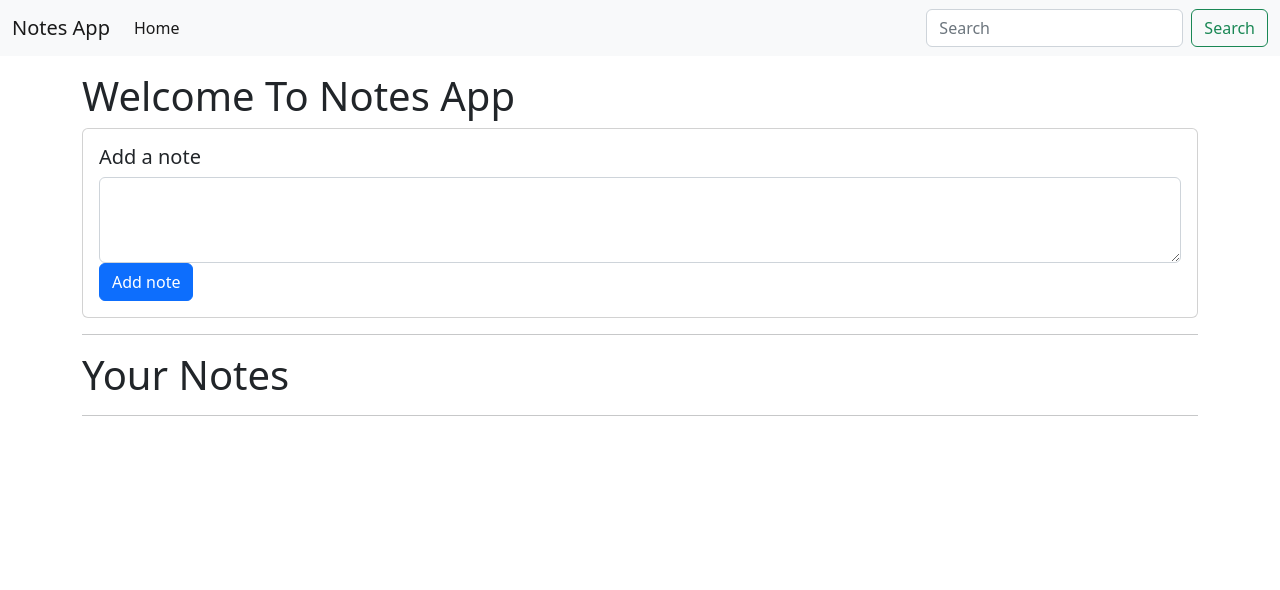
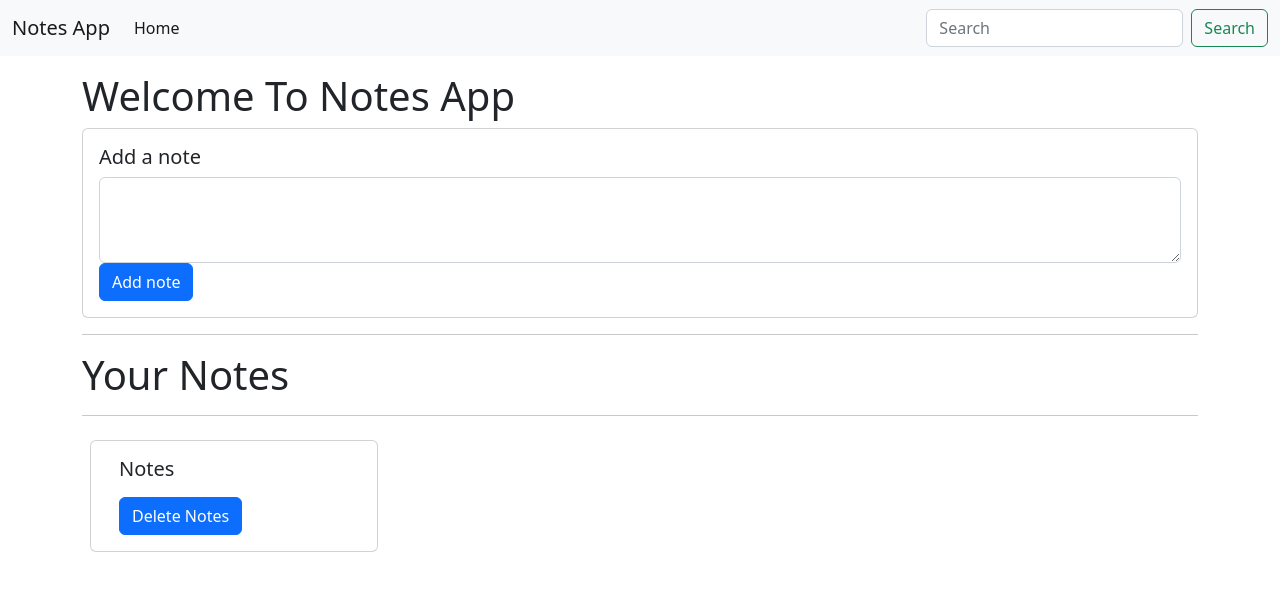
Before and after one commit to debanga27/Note-taking-app, a plain HTML site: page index.html in a window 1280 px wide. Drawn offline with nearby package versions, Linux system fonts and the light colour scheme.

Commit message:
changed button

```diff
--- a/index.html
+++ b/index.html
@@ -50,7 +50,14 @@
         <h1>Your Notes</h1>
         <hr>
 
-
+        <div id="notes" class="row container-fluid">
+            <div class="my-2 mx-2 card" style="width: 18rem;">
+                <div class="card-body">
+                    <h5 class="card-title">Notes</h5>
+                    <p class="card-text"></p>
+                    <a href="#" class="btn btn-primary">Delete Notes</a>
+                </div>
+            </div>
 
 
 
```
